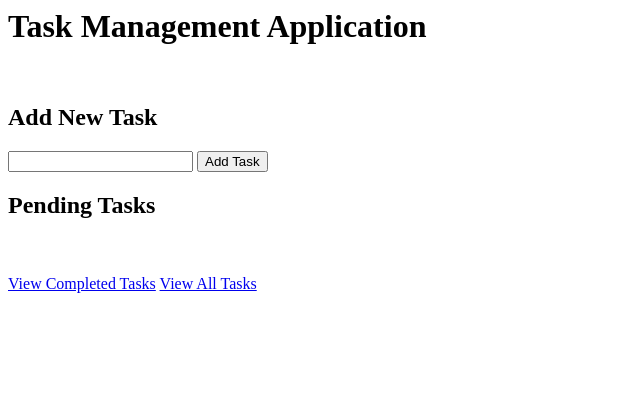
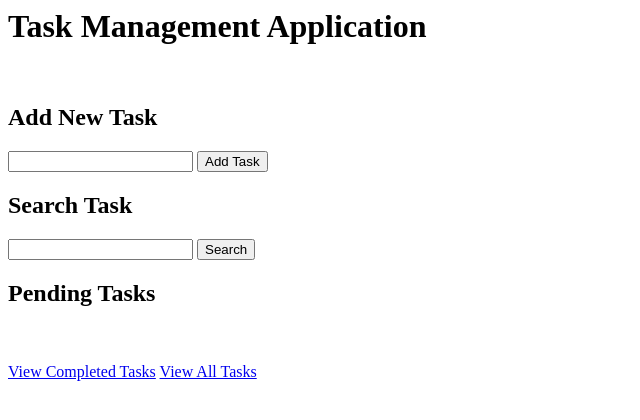
Before and after one commit to sriharsh05/Task-app, a Python web app: template templates/tasks.html in a window 1280 px wide. Shown: the top 420 px of the page, without its empty margins (0-640 px from the left). Run offline with Jinja, Linux system fonts and the light colour scheme; the template is opened without the code that fills it, so the values that code supplies are empty.

Commit message:
add search and delete functionality to the app

```diff
--- a/tasks/views.py
+++ b/tasks/views.py
@@ -7,7 +7,10 @@ tasks = []
 completed_tasks = []
 
 def tasks_view(request):
+    search_term = request.GET.get("search")
     tasks = Task.objects.all()
+    if search_term:
+        tasks = tasks.filter(title__icontains=search_term)
     return render(request,"tasks.html",{"tasks" : tasks})
 
 def add_task_view(request):
@@ -15,7 +18,7 @@ def add_task_view(request):
     return HttpResponseRedirect("/tasks")
 
 def delete_task_view(request, index):
-    Task.objects.filter(id=index).update(deleted=True)
+    Task.objects.filter(id=index).delete()
     return HttpResponseRedirect("/tasks")
 
 def completed_tasks_view(request):
--- a/templates/tasks.html
+++ b/templates/tasks.html
@@ -6,9 +6,15 @@
   <button type="submit">Add Task</button>
 </form>
 
+<h2>Search Task</h2>
+<form action="" method="get">
+  <input type="text" name="search" />
+  <button type="submit">Search</button>
+</form>
+
 <h2>Pending Tasks</h2>
 {% for task in tasks%} {{ forloop.counter }} . {{task.title}}
-<a href="/delete-task/{{ forloop.counter }}/"> delete task</a>
+<a href="/delete-task/{{ task.id }}/"> delete task</a>
 <a href="/complete_task/{{ forloop.counter }}/"> complete task</a><br />
 {% endfor%}
 
```
